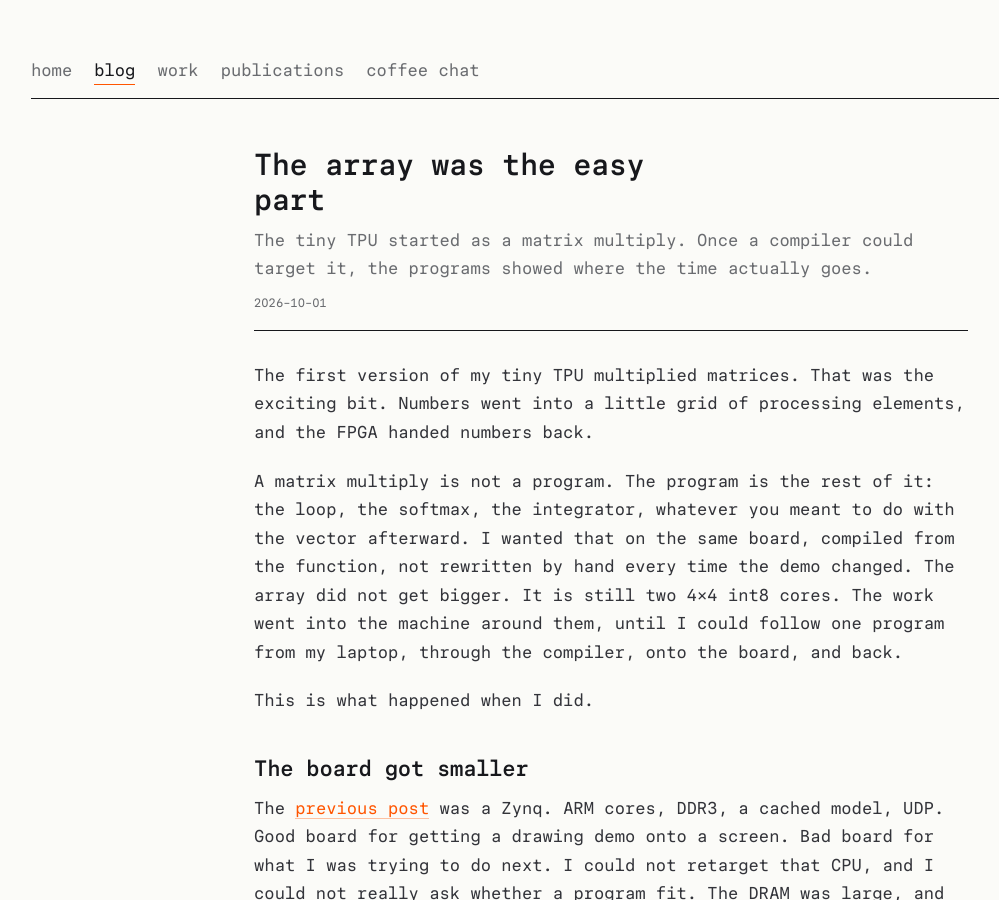
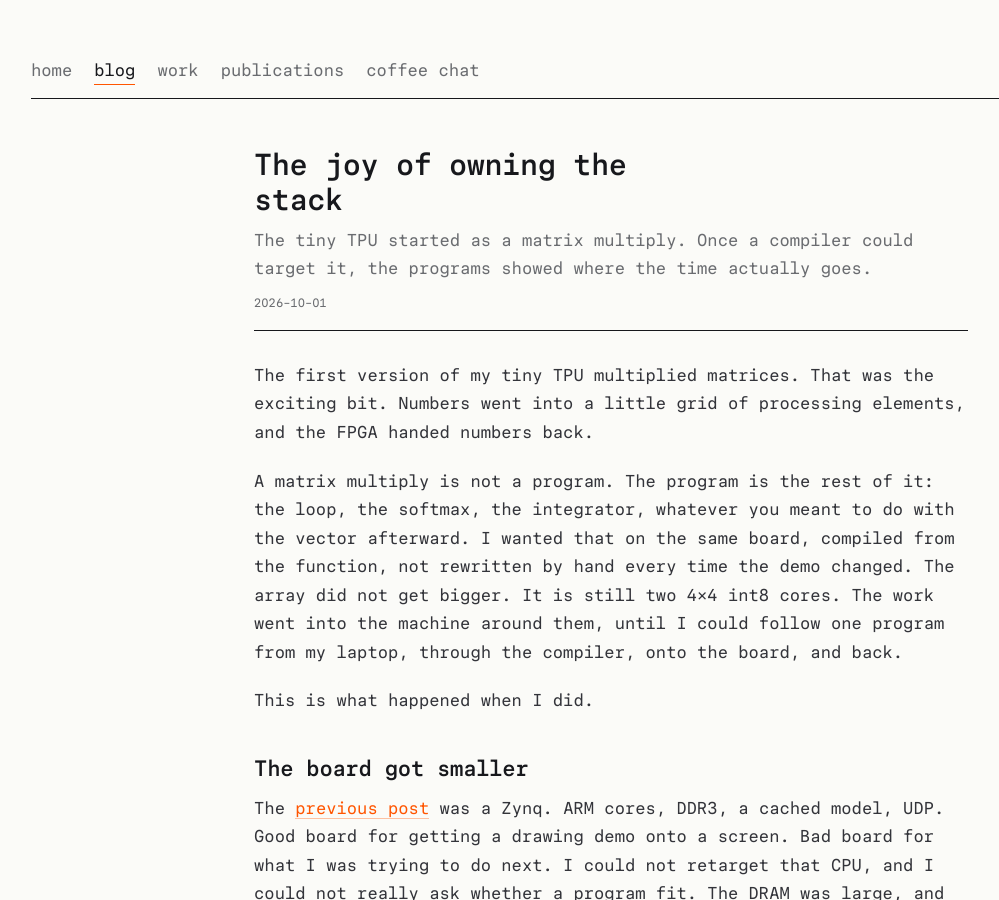
Before and after one commit to 5iri/5iri.github.io, a Jekyll site: the page built from markdown_files/posts/content/joy-of-owning-the-whole-stack.md, in a window 1280 px wide and 900 px high. Shown: the whole window, without its empty margins (29-1028 px from the left). Built offline with Jekyll 4.4.1, drawn with Linux system fonts in a browser that asks for light colours.

Commit message:
Retitle whole-stack post to joy of owning the stack

```diff
--- a/markdown_files/posts/content/joy-of-owning-the-whole-stack.md
+++ b/markdown_files/posts/content/joy-of-owning-the-whole-stack.md
@@ -1,5 +1,5 @@
 ---
-title: "The array was the easy part"
+title: "The joy of owning the stack"
 parent: Blog
 permalink: blog/joy-of-owning-the-whole-stack
 layout: content
```
